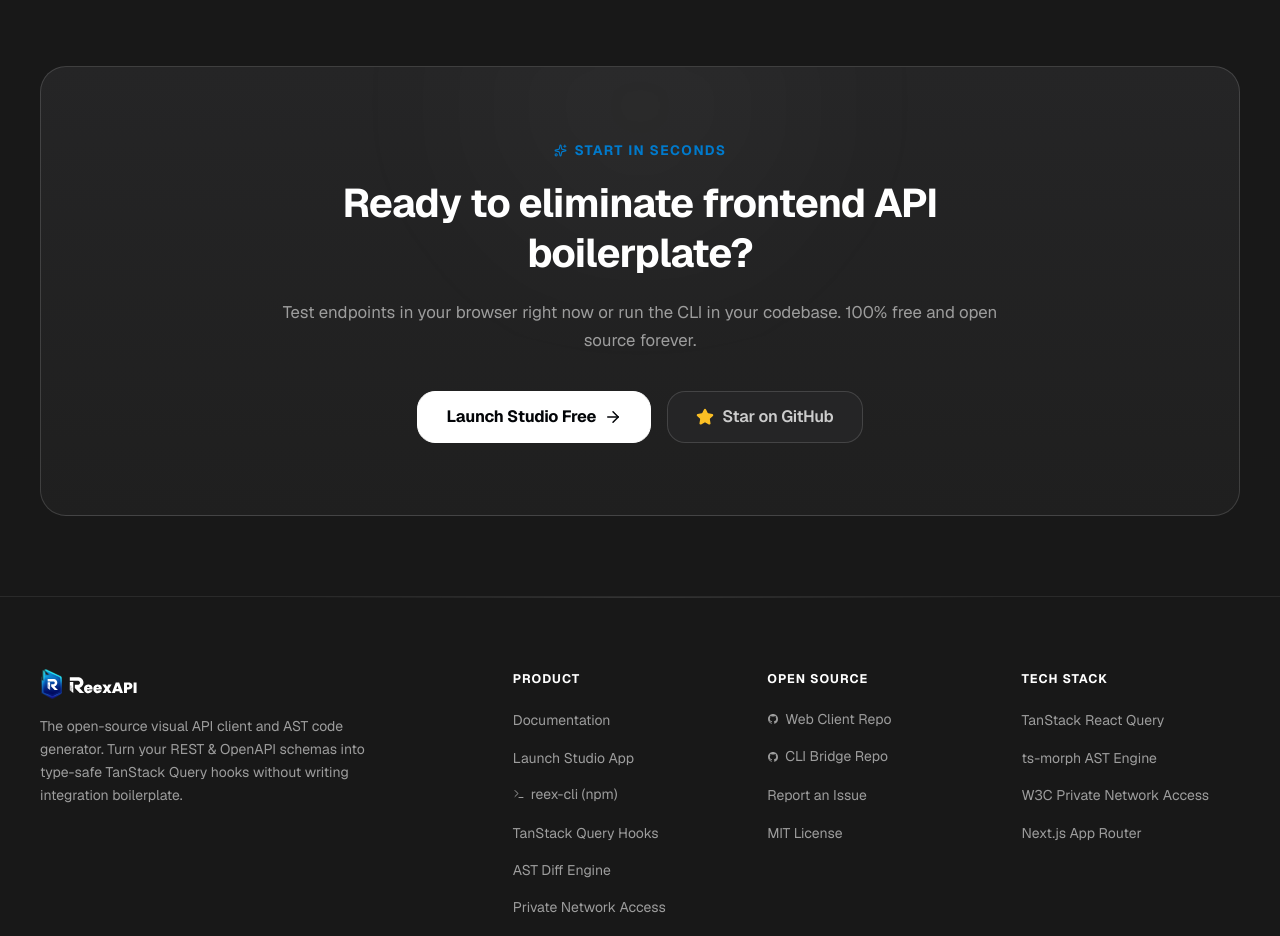
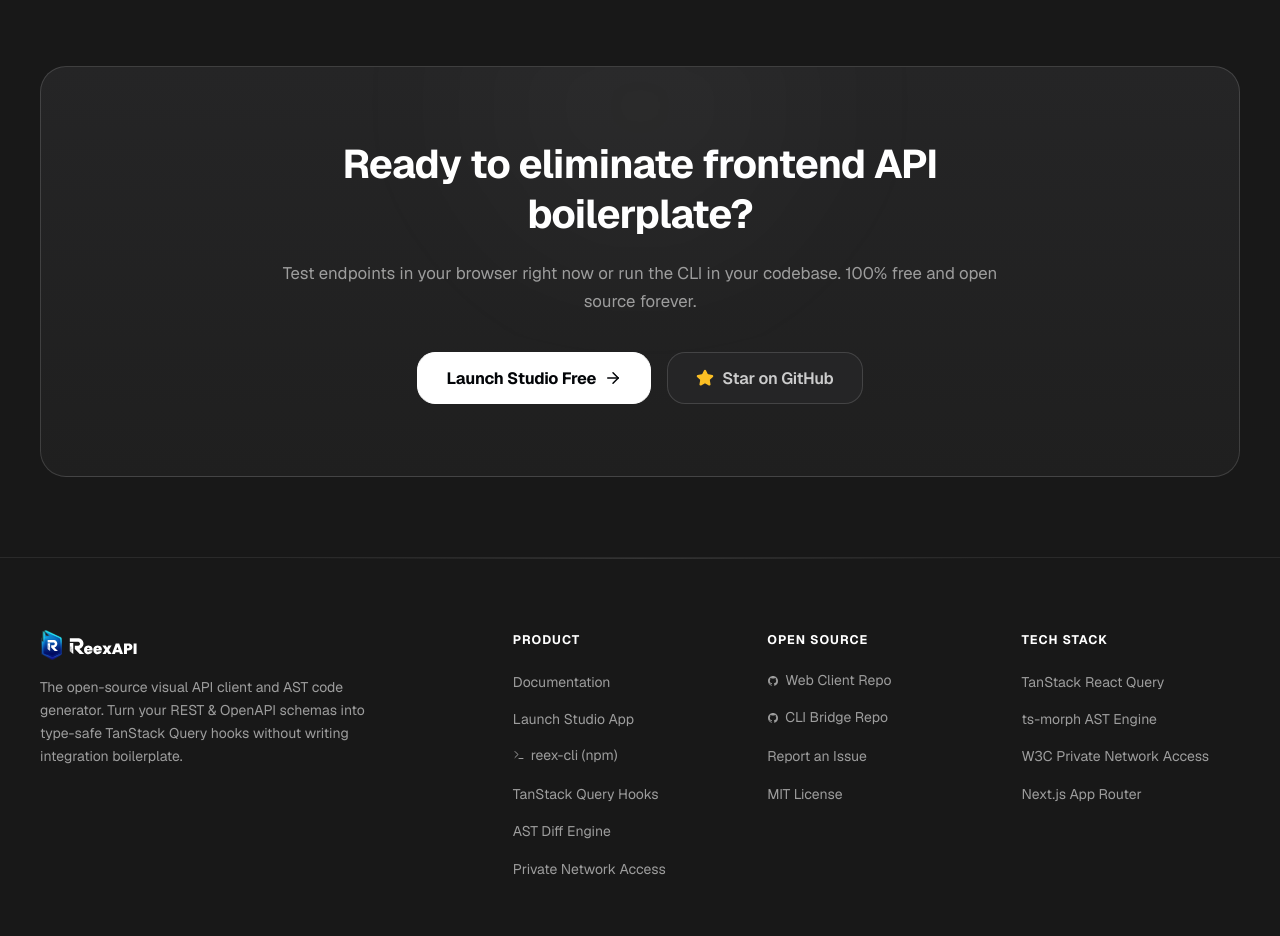
Before and after one commit to EECvision/Reex-Landing, a Next.js app: page / in a window 1280 px wide. Shown: the part 8420-9356 px from the top of the page. Built offline with nearby package versions, Linux system fonts and the light colour scheme; no server answers.

Commit message:
feat: improve ui

```diff
--- a/src/components/sections/CtaBanner/CtaBanner.tsx
+++ b/src/components/sections/CtaBanner/CtaBanner.tsx
@@ -3,7 +3,7 @@
 import { Button } from "@/components/ui/Button/Button";
 import { Container } from "@/components/ui/Container/Container";
 import { SectionHeader } from "@/components/ui/SectionHeader";
-import { ArrowRight, Sparkles, Star } from "lucide-react";
+import { ArrowRight, Star } from "lucide-react";
 import React from "react";
 import styles from "./CtaBanner.module.css";
 
@@ -17,12 +17,6 @@
               align="center"
               titleSize="lg"
               className={styles.header}
-              tag={
-                <>
-                  <Sparkles size={13} />
-                  <span>Start In Seconds</span>
-                </>
-              }
               title="Ready to eliminate frontend API boilerplate?"
               description="Test endpoints in your browser right now or run the CLI in your codebase. 100% free and open source forever."
             />
```
